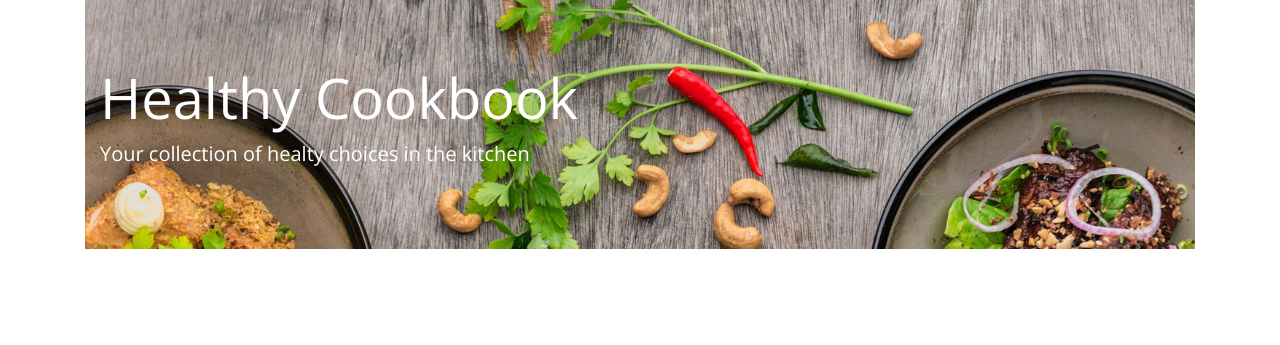
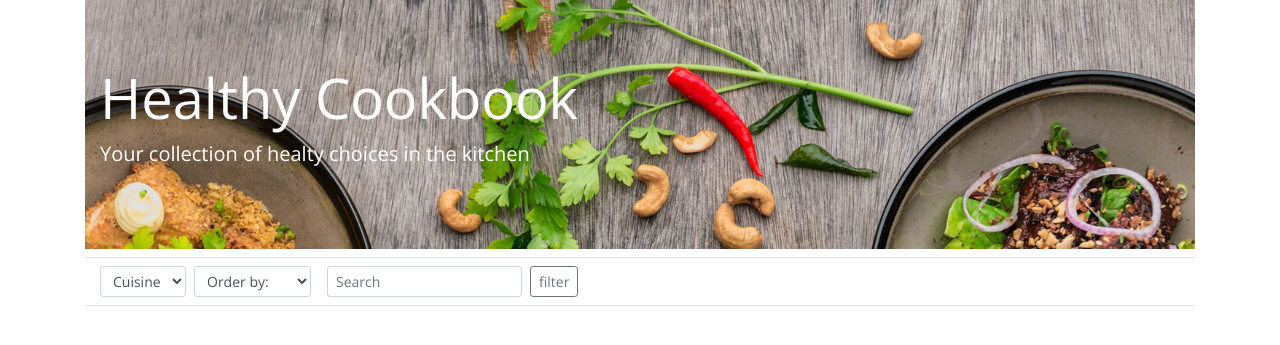
Before and after one commit to gbronca/cookbook, a Flask app: template templates/index.html in a window 1280 px wide. Shown: the part 56-401 px from the top of the page. Run offline with Flask 2, Linux system fonts and the light colour scheme; the template is opened without the code that fills it, so the values that code supplies are empty; some libraries are stand-ins or nearby versions.

Commit message:
Added recipes filter to the home page

```diff
--- a/app.py
+++ b/app.py
@@ -78,14 +78,19 @@ def file(image):
     return mongo.send_file(image)
 
 
-@app.route('/')
+@app.route('/', methods=['GET', 'POST'])
 def index():
     username = get_user()
     recipes_list = recipes.find()
+    cuisines = get_cuisine()
+
+    if request.method == 'POST':
+        pass
 
     return render_template('index.html',
                            recipes=recipes_list,
-                           username=username)
+                           username=username,
+                           cuisines=cuisines)
 
 
 @app.route('/search', methods=['GET', 'POST'])
--- a/static/css/style.css
+++ b/static/css/style.css
@@ -1,10 +1,3 @@
-/* .recipe-checkbox {
-    text-align: center;
-    position: absolute;
-    top: 50%;
-    transform: translateY(-50%);
-} */
-
 @import url('https://fonts.googleapis.com/css?family=Open+Sans&display=swap');
 
 * {
@@ -12,16 +5,18 @@
     font-family: 'Open Sans', sans-serif;
 }
 
-.footer {
-    position: absolute;
-    bottom: 0;
-}
-
 .jumbotron {
     background: url('/static/images/background-home.jpg');
     background-size: cover;
 }
 
+#search-tool {
+    margin-left: -15px;
+}
+
+.form-search {
+    margin: 0 10px 10px 5px;
+}
 /* New Recipes */
 
 .new-recipe-header {
@@ -41,7 +36,6 @@
 .register-header {
     padding: 10px 0;
 }
-
 
 /* Recipe */
 
--- a/templates/base.html
+++ b/templates/base.html
@@ -4,10 +4,11 @@
     <meta charset="UTF-8">
     <meta name="viewport" content="width=device-width, initial-scale=1.0">
     <meta http-equiv="X-UA-Compatible" content="ie=edge">
-    <!--Import materialize.css-->
+
     <link rel="stylesheet" href="https://stackpath.bootstrapcdn.com/bootstrap/4.3.1/css/bootstrap.min.css" crossorigin="anonymous">
     <link rel="stylesheet" href="https://use.fontawesome.com/releases/v5.6.3/css/all.css" crossorigin="anonymous">
     <link type="text/css" rel="stylesheet" href="{{url_for('static', filename='css/style.css')}}"/>
+    <link rel="icon" type="image/png" sizes="32x32" href="{{url_for('static', filename='images/favicon.ico')}}">
 
     <title>{% block title %}{% endblock %}</title>
 </head>
@@ -26,7 +27,8 @@
     <script src="https://code.jquery.com/jquery-3.3.1.slim.min.js" crossorigin="anonymous"></script>
     <script src="https://cdnjs.cloudflare.com/ajax/libs/popper.js/1.14.7/umd/popper.min.js" crossorigin="anonymous"></script>
     <script src="https://stackpath.bootstrapcdn.com/bootstrap/4.3.1/js/bootstrap.min.js" crossorigin="anonymous"></script>
+     <!--End of Bootstrap scripts -->
     <script src="{{url_for('static', filename='script/script.js')}}"></script>
-    <!-- <script src="https://kit.fontawesome.com/3e2e687d72.js"></script> -->
+
 </body>
 </html>
--- a/templates/index.html
+++ b/templates/index.html
@@ -9,13 +9,36 @@
 
 {% block content %}
 <section>
-    <div class="jumbotron jumbotron-fluid text-white">
+    <div class="jumbotron jumbotron-fluid text-white mb-0">
         <div class="container">
             <h1 class="display-4">Healthy Cookbook</h1>
             <p class="lead">Your collection of healty choices in the kitchen</p>
         </div>
     </div>
 </section>
+
+ <hr class="my-2">
+ <div class="nav">
+     <form method="POST" class="form-inline col-sm-12" action="{{ url_for('index') }}">
+         <select class="form-control form-control-sm">
+             <option value="" selected>Cuisine</option>
+             {% for cuisine in cuisines %}
+             <option value="{{ cuisine }}">{{ cuisine }}</option>
+             {% endfor %}
+         </select>
+
+         <select class="form-control form-control-sm ml-2">
+             <option value="" selected>Order by:</option>
+             <option value="name">Name</option>
+             <option value="likes">Likes</option>
+             <option value="date">Most recent</option>
+         </select>
+         <input class="form-control form-control-sm ml-3" name="filter" type="search" placeholder="Search"
+             aria-label="Filter">
+         <button class="btn btn-sm btn-outline-secondary ml-2 my-2 my-sm-0" type="submit">filter</button>
+     </form>
+ </div>
+ <hr class="my-2">
 
 <section class="container">
 
```
Also changed, not shown: static/images/favicon.ico (added).
